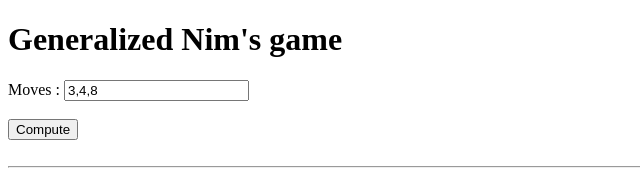
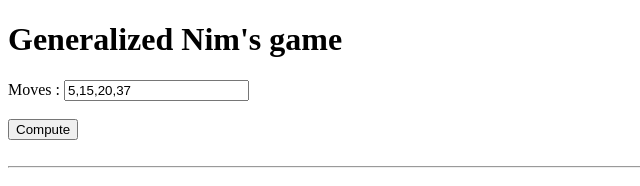
Before and after one commit to jfromentin/nim, a plain HTML site: page index.html in a window 1280 px wide. Shown: the full height of the page, 0-640 px from the left. Drawn offline with Linux system fonts and the light colour scheme.

Commit message:
Update index.html

```diff
--- a/index.html
+++ b/index.html
@@ -6,7 +6,7 @@
     <body>
       <h1>Generalized Nim's game</h1>
 
-      Moves : <input type="text" id="input_moves" value="3,4,8">
+      Moves : <input type="text" id="input_moves" value="5,15,20,37">
 
       <br><br>
 
```
